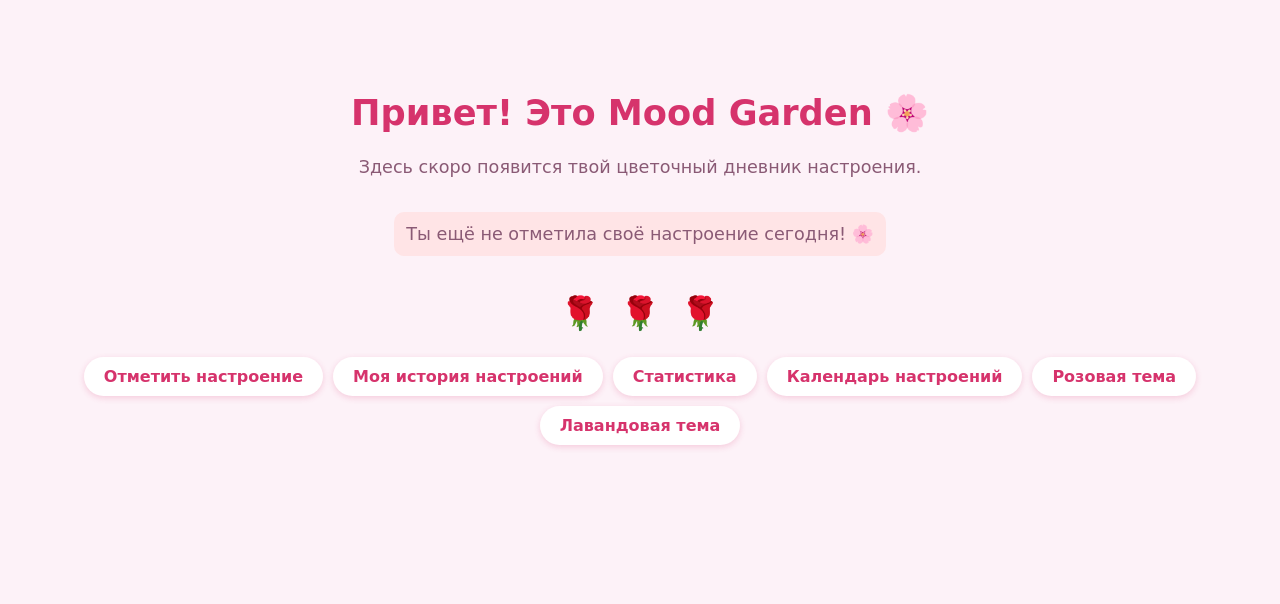
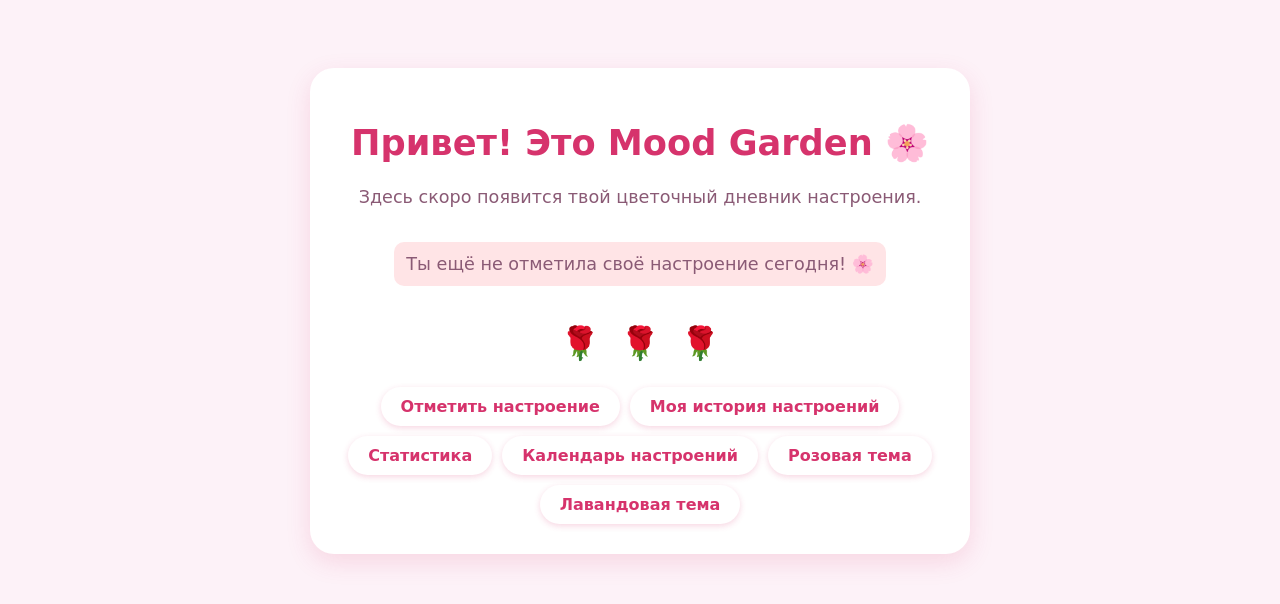
Before and after one commit to lina-doubleR/moodgarden, a Flask app: page / in a window 1280 px wide. Shown: the top 604 px of the page. Run offline with Flask 3, Linux system fonts and the light colour scheme; data comes from the database, SQL or seed files in the repository.

Commit message:
Добавила карточки на страницах

```diff
--- a/static/style.css
+++ b/static/style.css
@@ -123,3 +123,12 @@ nav a:hover {
     transform: translateY(-2px);
     box-shadow: 0 4px 10px rgba(214, 51, 108, 0.35);
 }
+
+.card {
+    background-color: #ffffff;
+    max-width: 600px;
+    margin: 0 auto;
+    padding: 30px;
+    border-radius: 24px;
+    box-shadow: 0 8px 24px rgba(214, 51, 108, 0.15);
+}
--- a/templates/calendar.html
+++ b/templates/calendar.html
@@ -6,6 +6,7 @@
     <link rel="stylesheet" href="{{ url_for('static', filename='style.css') }}">
 </head>
 <body class="{{ theme }}">
+    <div class="card">
         <h1>Сад-календарь 🌱</h1>
         <p>{{ month_name }} {{ year }}</p>
 
@@ -31,5 +32,6 @@
             </tr>
             {% endfor %}
         </table>
+    </div>
 </body>
 </html>
--- a/templates/history.html
+++ b/templates/history.html
@@ -8,6 +8,7 @@
 </head>
 
 <body class="{{ theme }}">
+    <div class="card">
         <h1>Твоя история настроений 🌱</h1>
 
         <ul>
@@ -39,6 +40,7 @@
             <a href="{{ url_for('calendar_view') }}">Календарь настроений</a>
         </nav>
 
+    </div>
 </body>
 
 </html>
--- a/templates/home.html
+++ b/templates/home.html
@@ -8,6 +8,7 @@
 </head>
 
 <body class="{{ theme }}">
+    <div class="card">
         <h1>Привет! Это Mood Garden 🌸</h1>
         <p>Здесь скоро появится твой цветочный дневник настроения.</p>
 
@@ -37,6 +38,7 @@
             <a href="{{ url_for('set_theme', theme_name='pink') }}">Розовая тема</a>
             <a href="{{ url_for('set_theme', theme_name='lavender') }}">Лавандовая тема</a>
         </nav>
+    </div>
 </body>
 
 </html>
--- a/templates/mood.html
+++ b/templates/mood.html
@@ -8,6 +8,7 @@
 </head>
 
 <body class="{{ theme }}">
+    <div class="card">
         <h1>Как ты себя сегодня чувствуешь???</h1>
 
         <form method="POST">
@@ -25,7 +26,7 @@
             <a href="{{ url_for('stats') }}">Статистика</a>
             <a href="{{ url_for('calendar_view') }}">Календарь настроений</a>
         </nav>
-
+    </div>
 </body>
 
 </html>
--- a/templates/stats.html
+++ b/templates/stats.html
@@ -7,6 +7,7 @@
     </head>
 
     <body class="{{ theme }}">
+        <div class="card">
             <h1>Статистика настроений 📊</h1>
 
             <ul>
@@ -23,5 +24,6 @@
                 <a href="{{ url_for('history') }}">Моя история настроений</a>
                 <a href="{{ url_for('calendar_view') }}">Календарь настроений</a>
             </nav>
+        </div>
     </body>
 </html>
```
Lines whose indentation alone changed are shown as unchanged.
